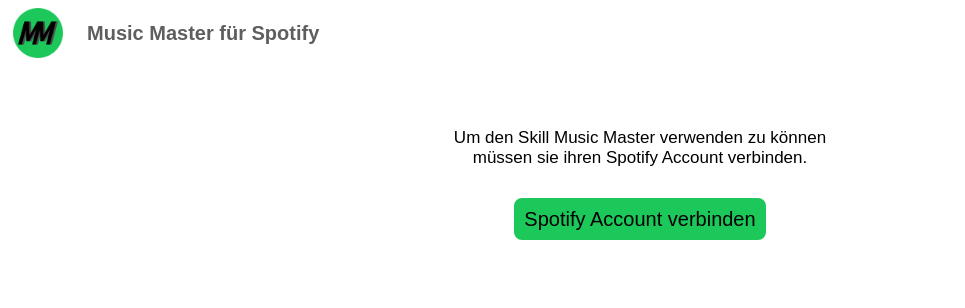
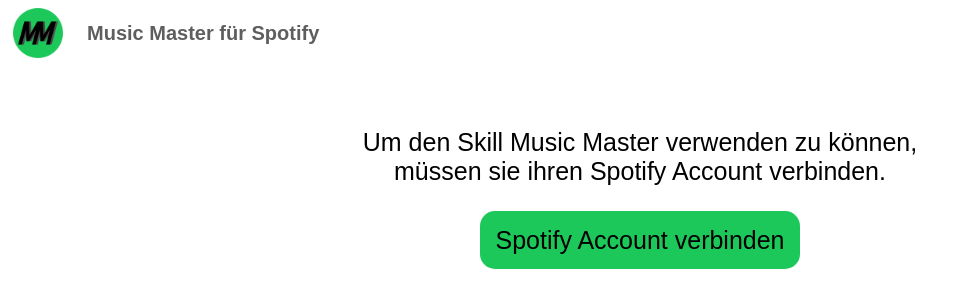
Before and after one commit to music-master-skill/music-master-skill.github.io, a plain HTML site: page index.html in a window 1280 px wide. Shown: the whole page, without its empty margins (0-965 px from the left). Drawn offline with Linux system fonts and the light colour scheme.

Commit message:
Changed text size

```diff
--- a/index.html
+++ b/index.html
@@ -24,7 +24,7 @@
 
 
 <div align="center">
-	<p class="text"> Um den Skill Music Master verwenden zu können <br> müssen sie ihren Spotify Account verbinden. </p>
+	<p class="text"> Um den Skill Music Master verwenden zu können, <br> müssen sie ihren Spotify Account verbinden. </p>
 	<a class="btn-primary" target="_self" href="javascript:openPage()">Spotify Account verbinden</a>
 </div>
 
--- a/styles.css
+++ b/styles.css
@@ -16,19 +16,19 @@
 }
 
 .btn-primary {
-	padding: 10px;
+	padding: 15px;
 	background-color: #1DC85A;
 	font-family: Sans-Serif;
 	color: black;
 	text-decoration: none;
-	font-size: 20px;
-	border-radius: 8px;
+	font-size: 25px;
+	border-radius: 15px;
 }
 
 .text {
 	font-family: Sans-Serif;
 	color: black;
-	font-size: 17px;
+	font-size: 25px;
 	margin-bottom: 40px;
 	margin-top: 70px;
 }
```
